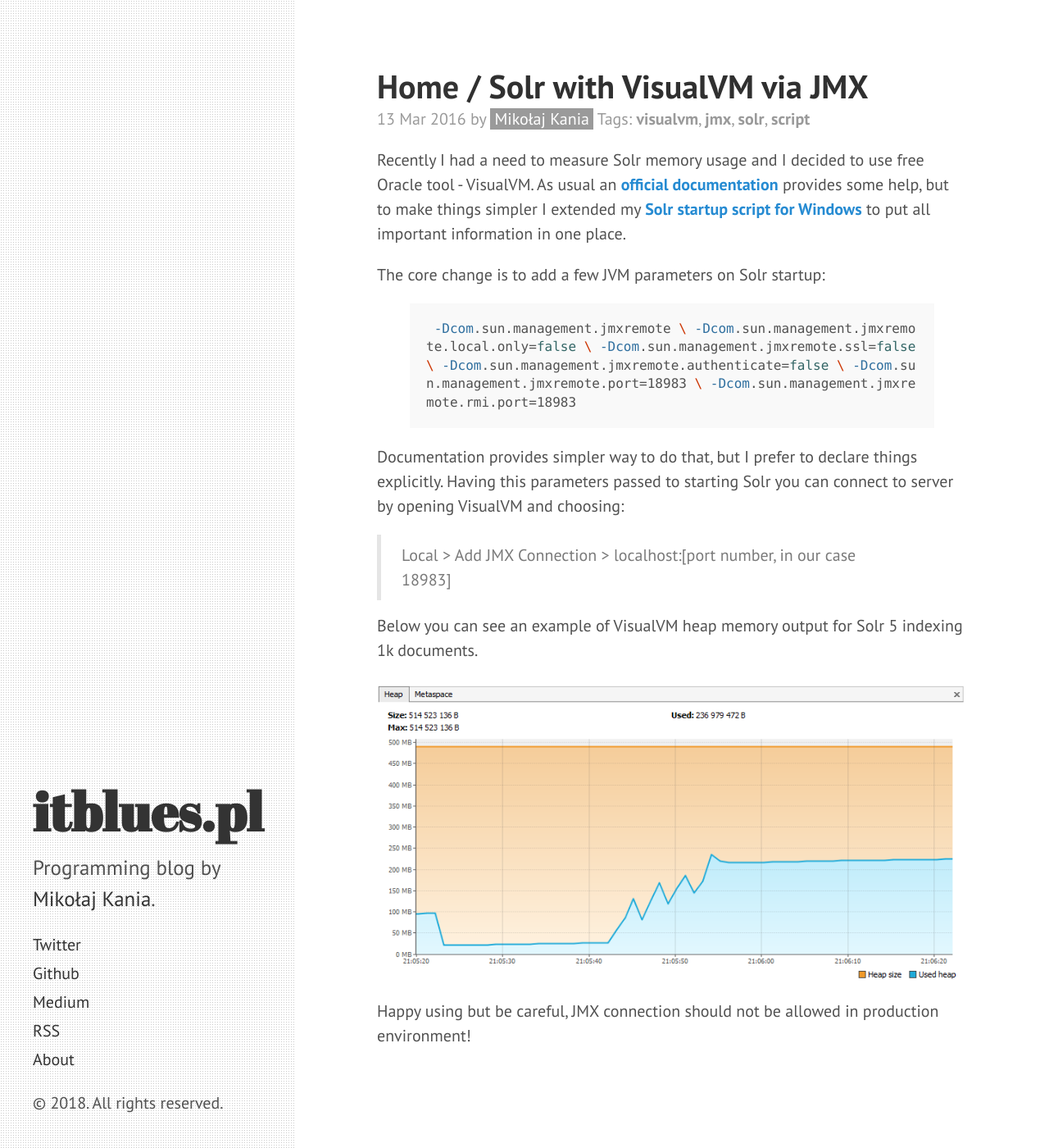
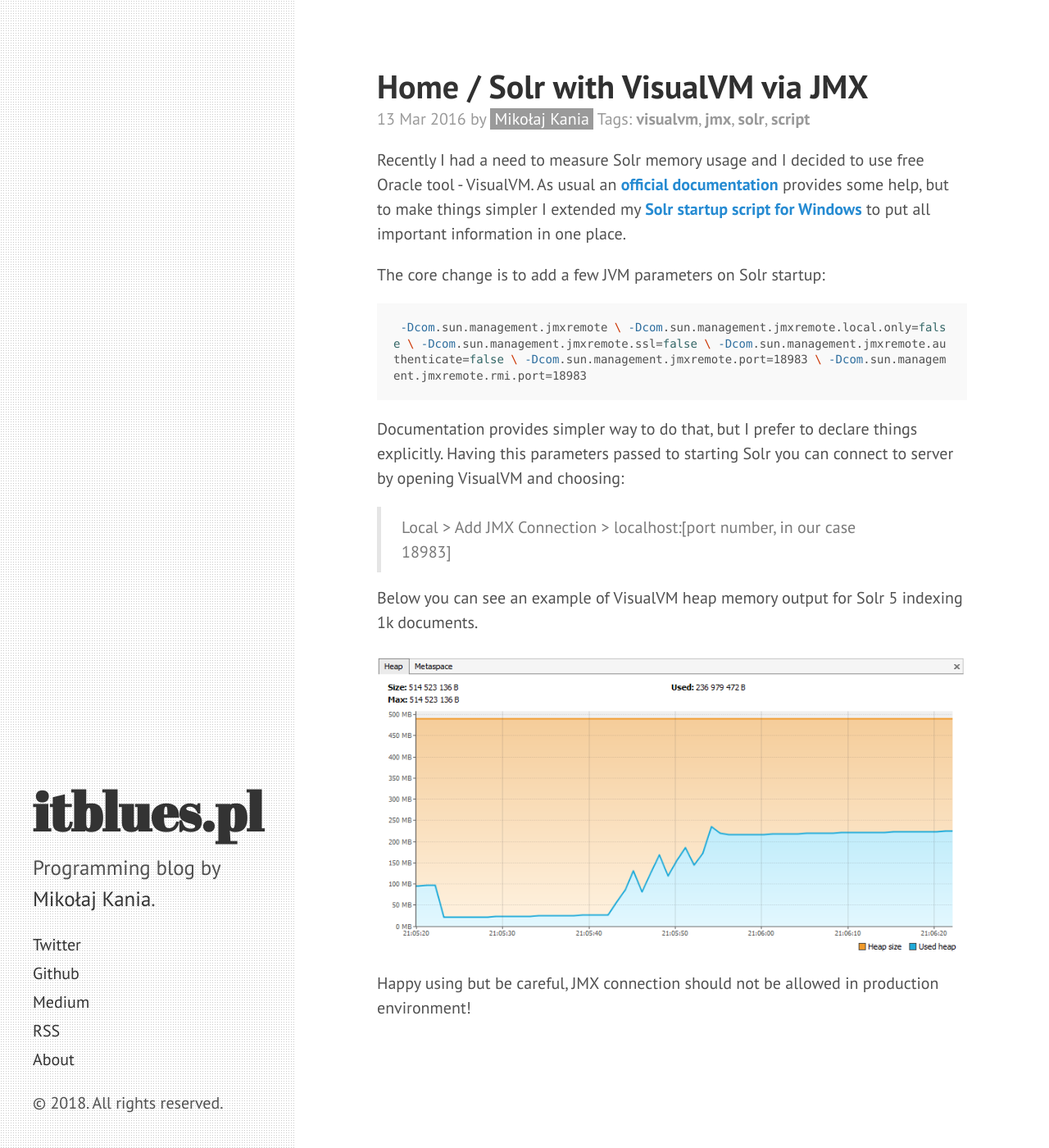
Before and after one commit to mikolajkania/mikolajkania.github.io, a Jekyll site: the page built from _posts/2016-03-13-solr-visualvm.md, in a window 1280 px wide and 1400 px high. Shown: the whole window at 82% size. Built offline with Jekyll 4.4.1, drawn with Linux system fonts in a browser that asks for light colours.

Commit message:
Fixed code highlight

```diff
--- a/public/css/hyde.css
+++ b/public/css/hyde.css
@@ -244,4 +244,4 @@ a.post-footer-link:visited {color:#9a9a9a}
   -webkit-background-size: 3px 3px;
   -moz-background-size: 3px 3px;
   background-size: 3px 3px;
-  }
+}
--- a/public/css/poole.css
+++ b/public/css/poole.css
@@ -164,7 +164,7 @@ pre {
   margin-top: 0;
   margin-bottom: 1rem;
   padding: 1rem;
-  font-size: .8rem;
+  font-size: .7rem;
   line-height: 1.4;
   white-space: pre;
   white-space: pre-wrap;
@@ -181,9 +181,11 @@ pre code {
 
 /* Pygments via Jekyll */
 .highlight {
-  margin-bottom: 1rem;
+  margin: 0 0 1rem;
+  line-height: 1.8;
   border-radius: 4px;
 }
+
 .highlight pre {
   margin-bottom: 0;
 }
```
Also changed, not shown: Gemfile.lock.
